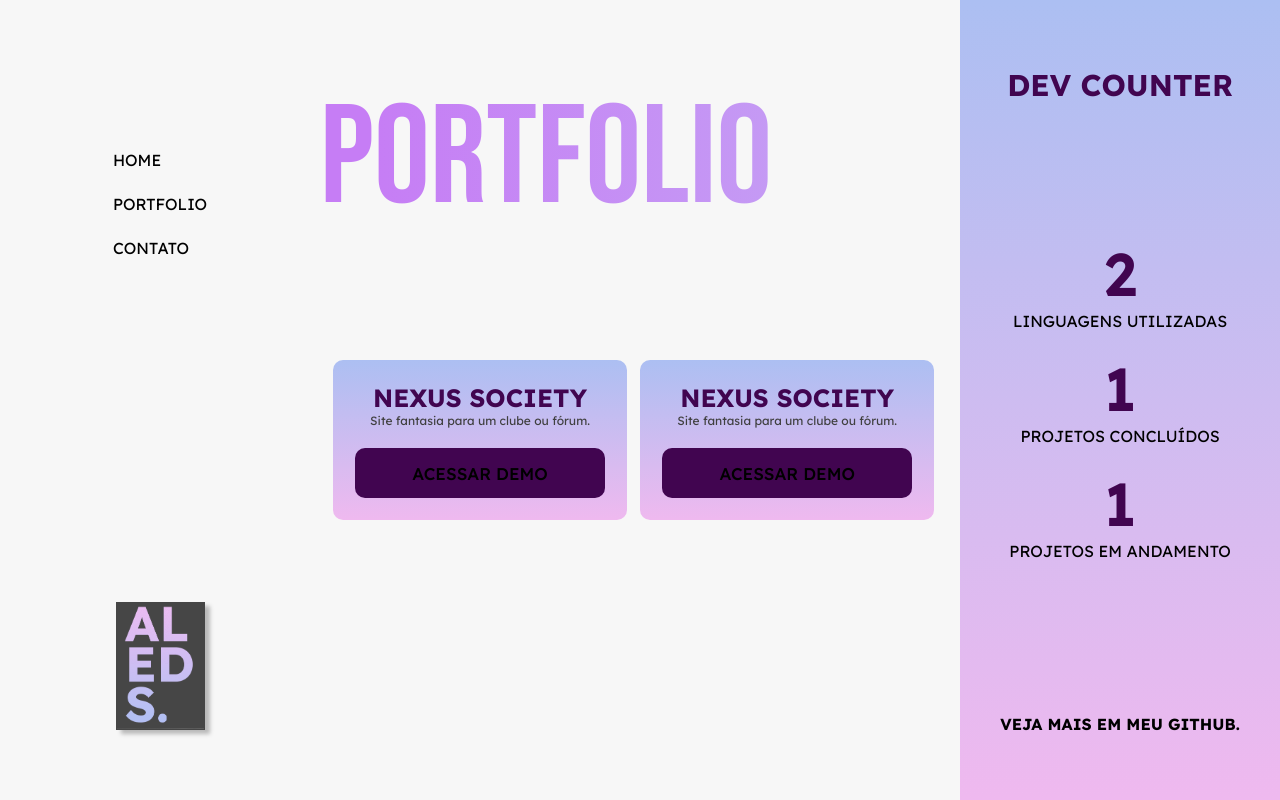
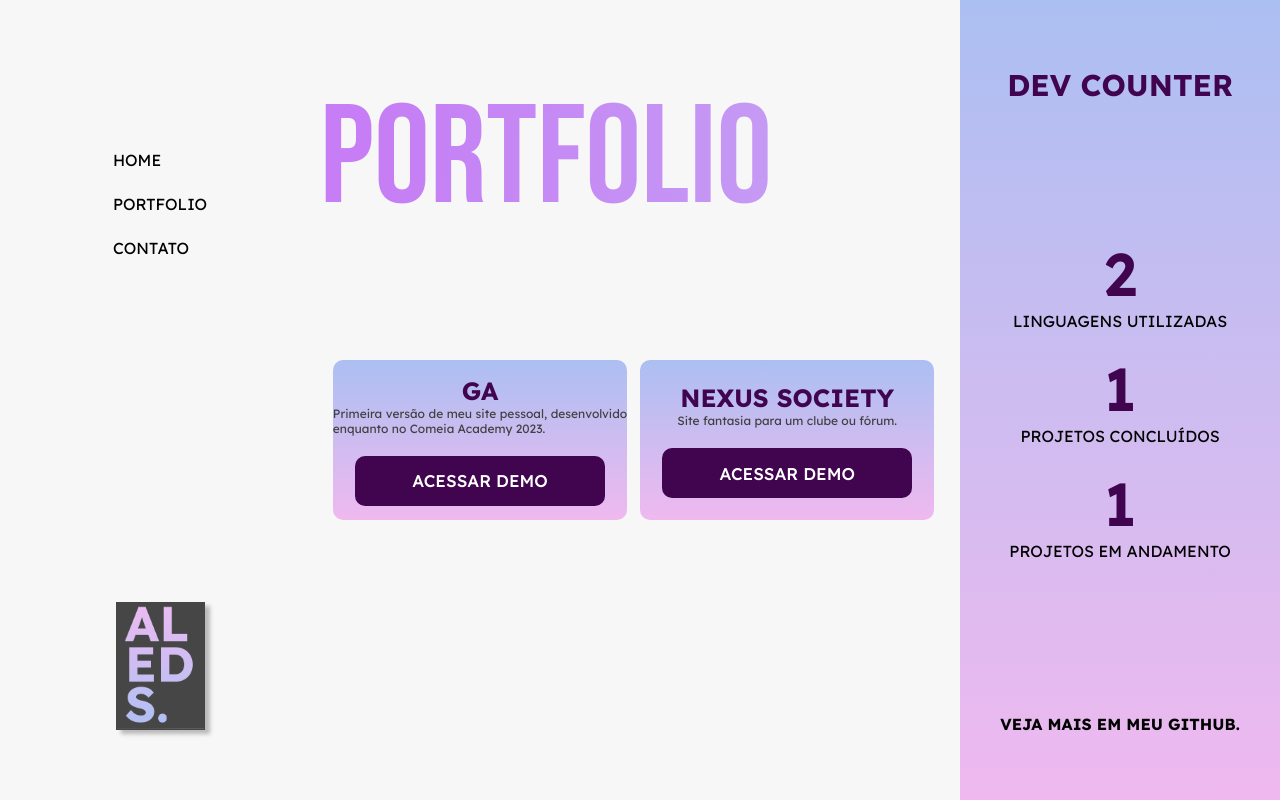
Before and after one commit to gustavoaleds/site-pessoal-react, a React (Vite) app: page /portfolio in a window 1280 px wide. Built offline with nearby package versions, Linux system fonts and the light colour scheme.

Commit message:
Aplicando map e json

```diff
--- a/src/components/Contato/Contato.css
+++ b/src/components/Contato/Contato.css
@@ -31,7 +31,7 @@
 
 .contactCard{
   background: linear-gradient(97.55deg, #EDBBF1 0%, #ACBFF2 100%);
-  width: 25vw;
+  width: 30vw;
   height: 20vh;
   display: flex;
   justify-content: center;
--- a/src/components/Portfolio/Portfolio.css
+++ b/src/components/Portfolio/Portfolio.css
@@ -63,6 +63,9 @@ button{
   border: transparent;
   color: white;
   border-radius: 10px;
+}
+.buttonName a{
+  color:white;
 }
 
 .mainContentPortfolio h1{
--- a/src/components/Portfolio/Portfolio.json
+++ b/src/components/Portfolio/Portfolio.json
@@ -1,11 +1,13 @@
 {"itemDaGaleria":[
 {
-  "titulo":"Nexus Society",
-  "resumo":"Site fantasia para um clube ou fórum."
+  "titulo":"GA",
+  "resumo":"Primeira versão de meu site pessoal, desenvolvido enquanto no Comeia Academy 2023.",
+  "link":"'https://portfolio-pessoal-iota.vercel.app/'"
 },
 {
   "titulo":"Nexus Society",
-  "resumo":"Site fantasia para um clube ou fórum."
+  "resumo":"Site fantasia para um clube ou fórum.",
+  "link": "'https://nexus-society.vercel.app/'"
 }
 ]
 }
--- a/src/components/Portfolio/Portfolio.jsx
+++ b/src/components/Portfolio/Portfolio.jsx
@@ -13,7 +13,7 @@ function Portfolio(){
         <div key={index} className="item-galeria">
           <h2>{item.titulo}</h2>
           <p>{item.resumo}</p>
-          <button><a href={item.link}>Acessar Demo</a></button>
+          <button className="buttonName"><a target="_blank" href={item.link}>Acessar Demo</a></button>
         </div>))}
         </div>
         </div>
```
